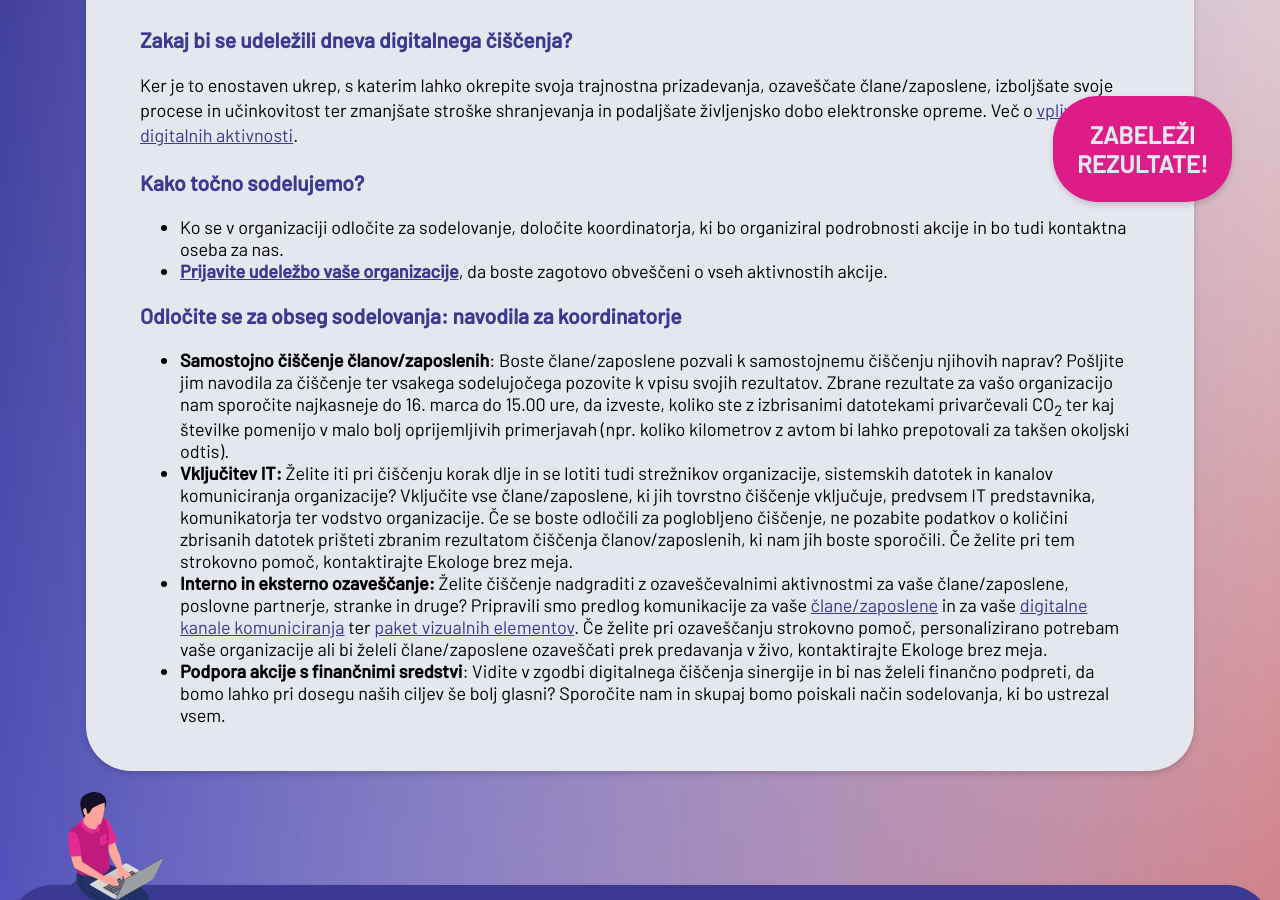
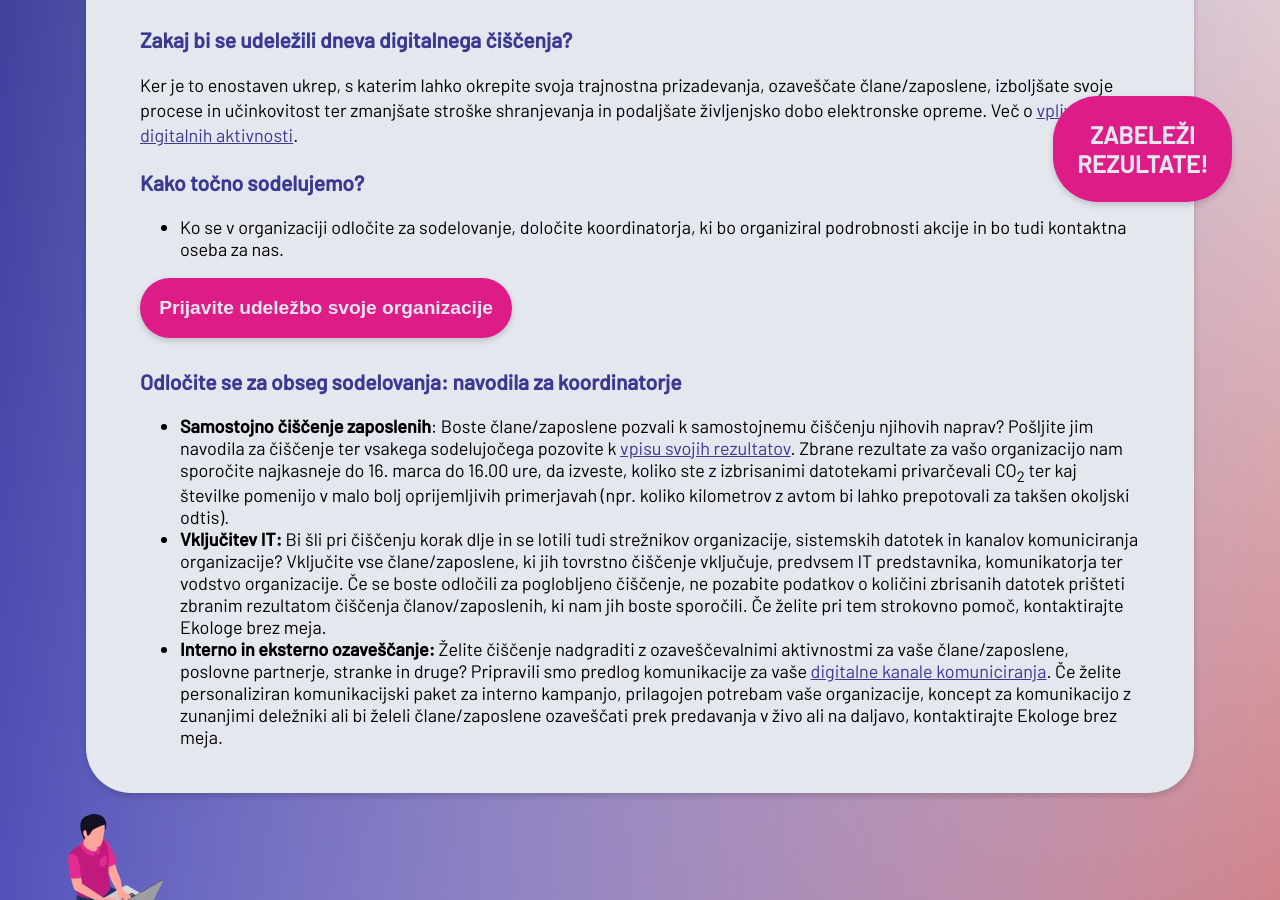
Before and after one commit to ewba/dcd-si, a Jekyll site: the page built from druge-organizacije.md, in a window 1280 px wide and 900 px high, scrolled down 347 px. Built offline with Jekyll 4.4.1, drawn with Linux system fonts in a browser that asks for light colours.

Commit message:
Update druge-organizacije.md

```diff
--- a/druge-organizacije.md
+++ b/druge-organizacije.md
@@ -8,10 +8,12 @@ Ker je to enostaven ukrep, s katerim lahko okrepite svoja trajnostna prizadevanj
 
 ### Kako točno sodelujemo?
 - Ko se v organizaciji odločite za sodelovanje, določite koordinatorja, ki bo organiziral podrobnosti akcije in bo tudi kontaktna oseba za nas.
-- **[Prijavite udeležbo vaše organizacije](https://docs.google.com/forms/d/e/1FAIpQLSfiXjBaKTUFIcxyFzyItF_W5thrnq_cFoCVBJF72FZeEIkLiQ/viewform)**, da boste zagotovo obveščeni o vseh aktivnostih akcije.
+
+<button>
+		<a href="https://docs.google.com/forms/d/e/1FAIpQLSfiXjBaKTUFIcxyFzyItF_W5thrnq_cFoCVBJF72FZeEIkLiQ/viewform">Prijavite udeležbo svoje organizacije</a>
+</button>
 
 ### Odločite se za obseg sodelovanja: navodila za koordinatorje
-- **Samostojno čiščenje članov/zaposlenih**: Boste člane/zaposlene pozvali k samostojnemu čiščenju njihovih naprav? Pošljite jim navodila za čiščenje ter vsakega sodelujočega pozovite k vpisu svojih rezultatov. Zbrane rezultate za vašo organizacijo nam sporočite najkasneje do 16. marca do 15.00 ure, da izveste, koliko ste z izbrisanimi  datotekami privarčevali  CO<sub>2</sub> ter kaj številke pomenijo v malo bolj oprijemljivih primerjavah (npr. koliko kilometrov z avtom bi lahko prepotovali za takšen okoljski odtis).
-- **Vključitev IT:** Želite iti pri čiščenju korak dlje in se lotiti tudi strežnikov organizacije, sistemskih datotek in kanalov komuniciranja organizacije? Vključite vse člane/zaposlene, ki jih tovrstno čiščenje vključuje, predvsem IT predstavnika, komunikatorja ter vodstvo organizacije. Če se boste odločili za poglobljeno čiščenje, ne pozabite podatkov o količini zbrisanih datotek prišteti zbranim rezultatom čiščenja članov/zaposlenih, ki nam jih boste sporočili. Če želite pri tem strokovno pomoč, kontaktirajte Ekologe brez meja.
-- **Interno in eksterno ozaveščanje:** Želite čiščenje nadgraditi z ozaveščevalnimi aktivnostmi za vaše člane/zaposlene, poslovne partnerje, stranke in druge? Pripravili smo predlog komunikacije za vaše [člane/zaposlene](https://docs.google.com/spreadsheets/d/1YNslM6mvKHePyWdHkZnVqA0bkTkHzSlvYEKD_fVs1vA/edit?usp=sharing) in za vaše [digitalne kanale komuniciranja](https://docs.google.com/spreadsheets/d/1v25yggszoY1FQ26QoC93yvLMM5yup816TiR9873DRhE/edit?usp=sharing) ter [paket vizualnih elementov](https://drive.google.com/drive/folders/1U7UQMXgAQMiEbfDXLzpHmhtRKz7bpdHz?usp=drive_link). Če želite pri ozaveščanju strokovno pomoč, personalizirano potrebam vaše organizacije ali bi želeli člane/zaposlene ozaveščati prek predavanja v živo, kontaktirajte Ekologe brez meja.
-- **Podpora akcije s finančnimi sredstvi**: Vidite v zgodbi digitalnega čiščenja sinergije in bi nas želeli finančno podpreti, da bomo lahko pri dosegu naših ciljev še bolj glasni? Sporočite nam in skupaj bomo poiskali način sodelovanja, ki bo ustrezal vsem.
+- **Samostojno čiščenje zaposlenih**: Boste člane/zaposlene pozvali k samostojnemu čiščenju njihovih naprav? Pošljite jim navodila za čiščenje ter vsakega sodelujočega pozovite k [vpisu svojih rezultatov](https://docs.google.com/spreadsheets/d/1QiAlI4AaGp24_rOKqpIe1AJVLWCjUqn0M_M3Ng7uquY/edit#gid=0). Zbrane rezultate za vašo organizacijo nam sporočite najkasneje do 16. marca do 16.00 ure, da izveste, koliko ste z izbrisanimi  datotekami privarčevali  CO<sub>2</sub> ter kaj številke pomenijo v malo bolj oprijemljivih primerjavah (npr. koliko kilometrov z avtom bi lahko prepotovali za takšen okoljski odtis).
+- **Vključitev IT:** Bi šli pri čiščenju korak dlje in se lotili tudi strežnikov organizacije, sistemskih datotek in kanalov komuniciranja organizacije? Vključite vse člane/zaposlene, ki jih tovrstno čiščenje vključuje, predvsem IT predstavnika, komunikatorja ter vodstvo organizacije. Če se boste odločili za poglobljeno čiščenje, ne pozabite podatkov o količini zbrisanih datotek prišteti zbranim rezultatom čiščenja članov/zaposlenih, ki nam jih boste sporočili. Če želite pri tem strokovno pomoč, kontaktirajte Ekologe brez meja.
+- **Interno in eksterno ozaveščanje:** Želite čiščenje nadgraditi z ozaveščevalnimi aktivnostmi za vaše člane/zaposlene, poslovne partnerje, stranke in druge? Pripravili smo predlog komunikacije za vaše [digitalne kanale komuniciranja](https://docs.google.com/spreadsheets/d/1v25yggszoY1FQ26QoC93yvLMM5yup816TiR9873DRhE/edit). Če želite personaliziran komunikacijski paket za interno kampanjo, prilagojen potrebam vaše organizacije, koncept za komunikacijo z zunanjimi deležniki ali bi želeli člane/zaposlene ozaveščati prek predavanja v živo ali na daljavo, kontaktirajte Ekologe brez meja.
```
